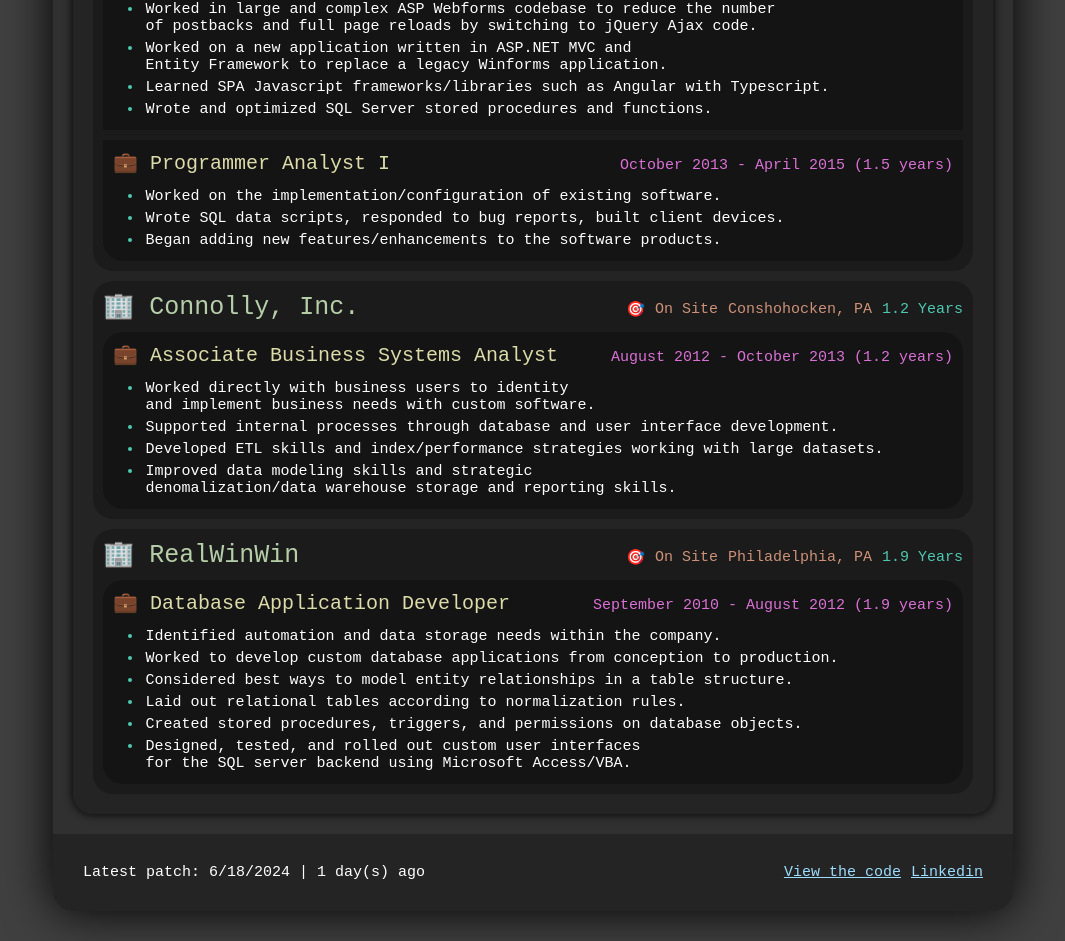
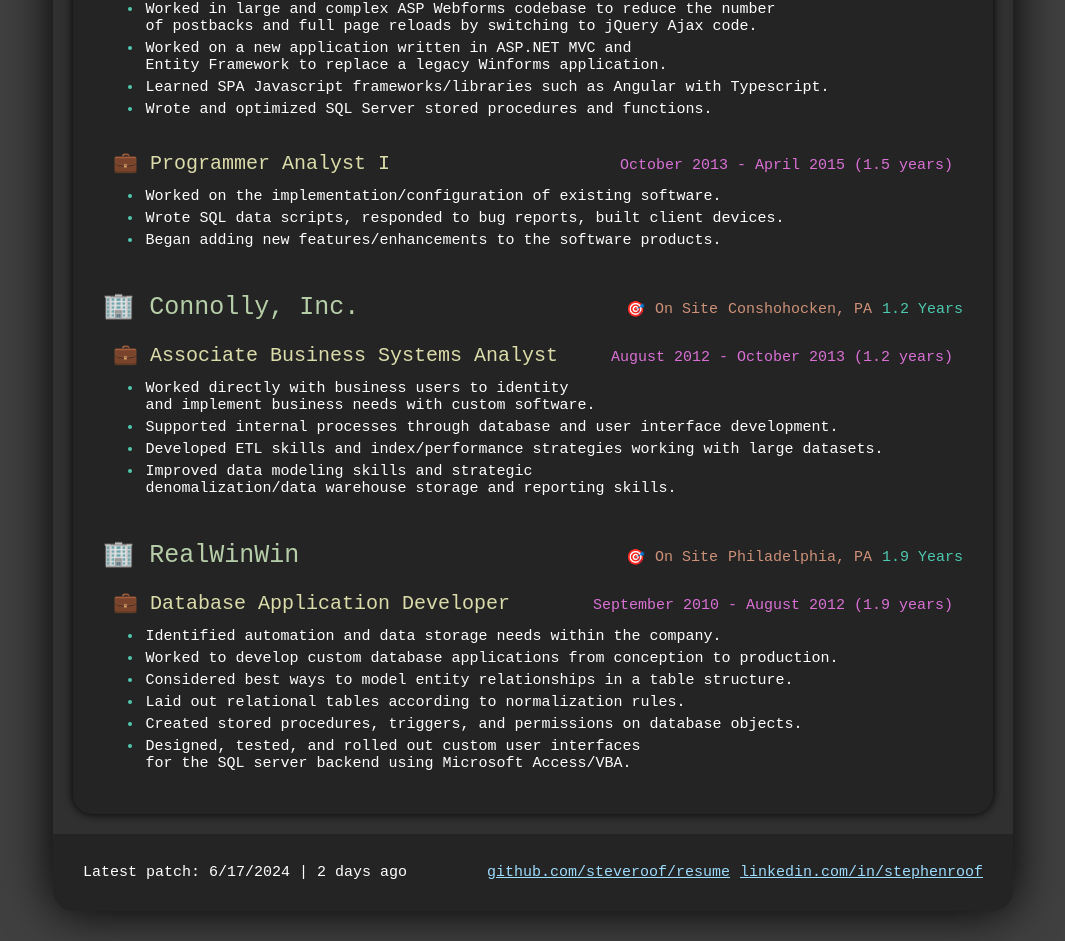
Before and after one commit to steveroof/resume, a React (Vite) app: page / in a window 1280 px wide. Shown: the part 1988-2929 px from the top of the page, without its empty margins (107-1172 px from the left). Built offline with nearby package versions, Linux system fonts and the light colour scheme.

Commit message:
progress on printing view

```diff
--- a/src/assets/company.css
+++ b/src/assets/company.css
@@ -1,5 +1,4 @@
 .company {
-  background-color: var(--sub-card-bg);
   border-radius: var(--border-radius);
   padding: var(--company-card-padding);
 }
--- a/src/assets/header.css
+++ b/src/assets/header.css
@@ -1,5 +1,5 @@
 .header {
-  padding: 5rem;
+  padding: var(--header-padding);
   background-color: var(--color-primary-translucent);
   border-top-left-radius: var(--border-radius);
   border-top-right-radius: var(--border-radius);
--- a/src/assets/job.css
+++ b/src/assets/job.css
@@ -5,7 +5,6 @@
 }
 
 .jobCard {
-  background-color: var(--sub-card-bg);
   padding: var(--job-card-padding);
 
   &:first-child {
--- a/src/components/Footer.tsx
+++ b/src/components/Footer.tsx
@@ -11,10 +11,16 @@
     <footer className="footer">
       <span>{`Latest patch: ${
         updateDate.getMonth() + 1
-      }/${updateDate.getDate()}/${updateDate.getFullYear()} | ${daysAgo} day(s) ago`}</span>
+      }/${updateDate.getDate()}/${updateDate.getFullYear()} | ${daysAgo} day${
+        daysAgo > 1 ? "s" : ""
+      } ago`}</span>
       <span className="footerLinks">
-        <a href="https://github.com/steveroof/resume">View the code</a>
-        <a href="www.linkedin.com/in/stephenroof">Linkedin</a>
+        <a href="https://github.com/steveroof/resume">
+          github.com/steveroof/resume
+        </a>
+        <a href="https://www.linkedin.com/in/stephenroof">
+          linkedin.com/in/stephenroof
+        </a>
       </span>
     </footer>
   );
--- a/src/components/Header.tsx
+++ b/src/components/Header.tsx
@@ -13,6 +13,7 @@
       <span className="headerDetails">
         <button
           title="Toggle theme"
+          className="notForPrinting"
           onClick={() => setLightMode((prev) => !prev)}
         >
           {isLightMode ? "🌙" : "☀️"}
--- a/src/data/index.ts
+++ b/src/data/index.ts
@@ -27,5 +27,5 @@
     ],
     collaboration: ["Communication"],
   },
-  updateDate: new Date("2024-06-18 EDT"),
+  updateDate: new Date("2024-06-17 EDT"),
 };
--- a/src/index.css
+++ b/src/index.css
@@ -45,7 +45,9 @@
     /*this class is set on the header component*/
     /* overwrite certain values */
     --color-text: black;
-    --color-shadow: gray;
+    @media screen {
+      --color-shadow: silver;
+    }
     --color-primary: #c8c8c8; /*not used directly, only for mixing.*/
     --color-backround: white;
     --color-primary-translucent: color-mix(
@@ -64,7 +66,7 @@
     --color-accent-teal: navy;
   }
 
-  /*default settings (1/2 of a desktop screen or paper)*/
+  /*default settings (I developed the site on 1/2 of my screen)*/
   --flex-direction: column;
   --app-grid: 1fr;
   --education-grid: 1fr 1fr 2fr 1fr;
@@ -74,7 +76,7 @@
   --main-padding: 2rem;
   --company-card-padding: 1rem;
   --job-card-padding: 1rem;
-  --sub-card-bg: var(--color-primary-translucent);
+  --header-padding: 5rem;
 
   /*desktop*/
   @media screen and (min-width: 100rem) {
@@ -91,8 +93,17 @@
     --company-card-padding: 0;
     --border-radius: 0;
     --job-card-padding: 0;
-    --sub-card-bg: unset;
     --education-grid: 2fr 2fr;
+  }
+
+  @media print {
+    .notForPrinting {
+      visibility: hidden;
+    }
+    --page-width: 100%; /* I don't know why 100vw is not working here */
+    --page-margin: 0rem;
+    --color-shadow: white;
+    --header-padding: 2rem;
   }
 }
 
```
